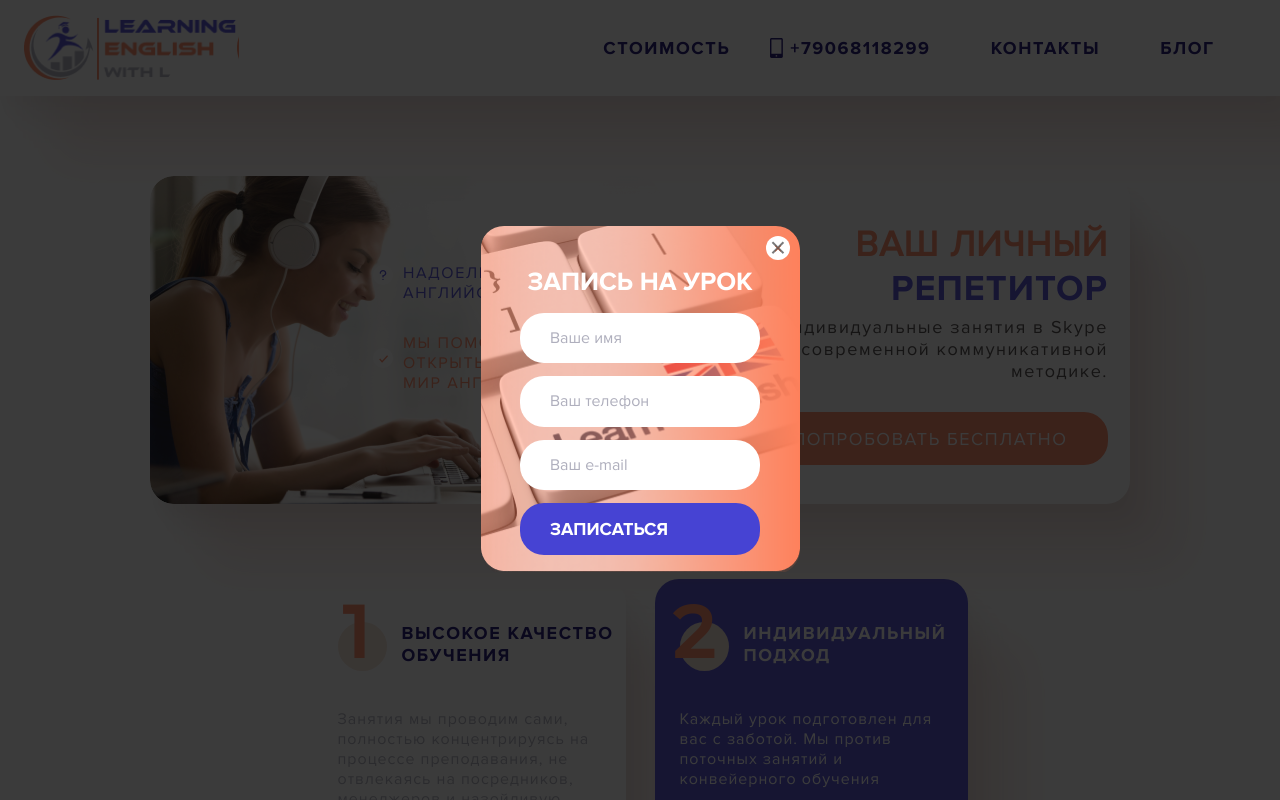
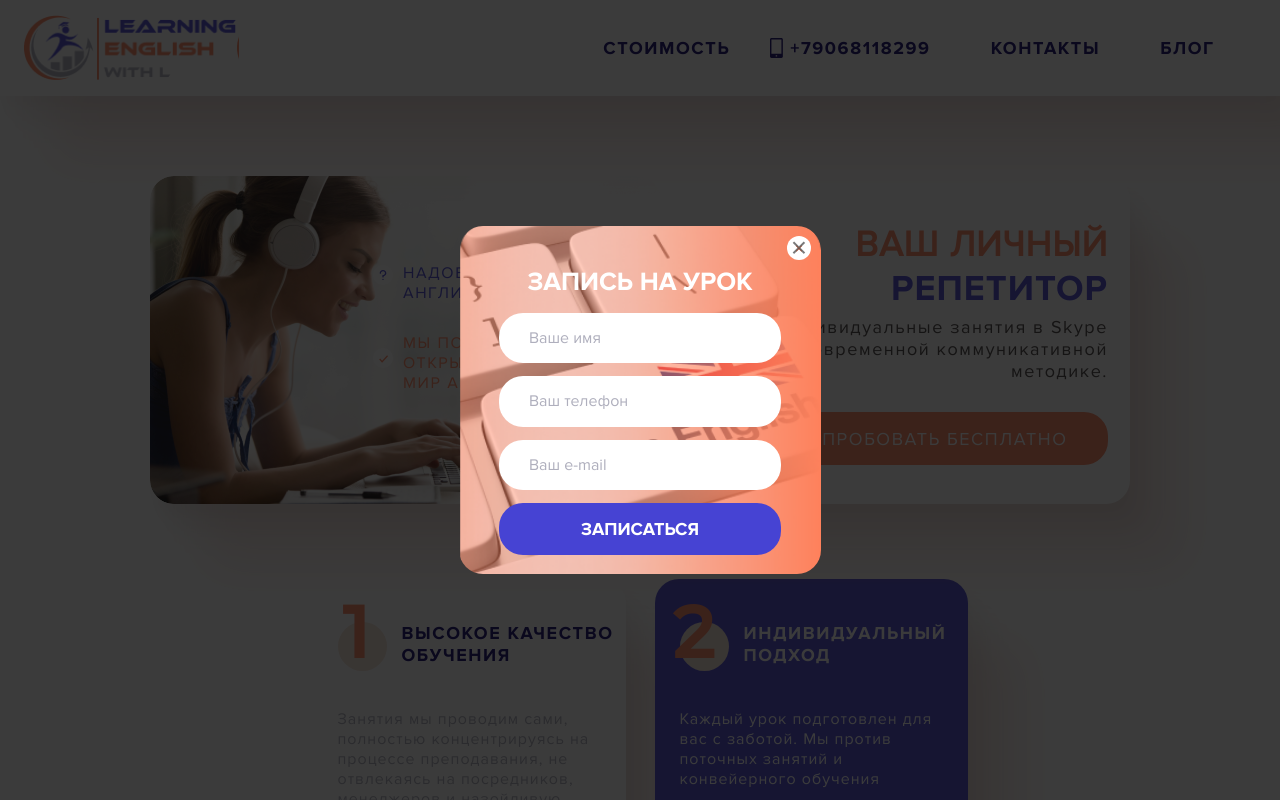
Before and after one commit to JustifyContentSB/english, a website: page app/index.html in a window 1280 px wide. Both pictures are taken after a click on the link "ПОПРОБОВАТЬ БЕСПЛАТНО". Shown: the top 800 px of the page. Drawn offline with nearby package versions, Linux system fonts and the light colour scheme; files whose address does not match are found by name.

Commit message:
Некоторые мелкие правки по попапу "lesson"(изменение ширины)

```diff
--- a/app/index.html
+++ b/app/index.html
@@ -155,15 +155,15 @@
 	<div id="lessonPopup" class="lesson mfp-hide">
 		<a class="lesson__close" href="#"></a>
 		<h2 class="lesson__title">Запись на урок</h2>
-		<form class="lesson__form" action="#">
+		<form class="lesson__form" action="POST">
 			<div class="lesson__input">
-				<input type="text" placeholder="Ваше имя">
+				<input type="text" name="person" placeholder="Ваше имя">
 			</div>
 			<div class="lesson__input">
-				<input type="text" placeholder="Ваш телефон">
+				<input type="tel" name="tel" pattern="2[0-9]{3}-[0-9]{3}" placeholder="Ваш телефон" required>
 			</div>
 			<div class="lesson__input">
-				<input type="text" placeholder="Ваш e-mail">
+				<input type="email" name="email" placeholder="Ваш e-mail">
 			</div>
 			<a class="lesson__btn" href="#">записаться</a>
 		</form>
--- a/app/scss/lesson.scss
+++ b/app/scss/lesson.scss
@@ -65,6 +65,7 @@
 		font-family: 'ProximaNova-Bold';
 		font-size: 18px;
 		text-transform: uppercase;
+		text-align: center;
 		color: #fff;
 		background: $fiolet;
 		border: none;
@@ -80,3 +81,9 @@
 		}
 	}
 }
+
+@media screen and(min-width: 411px) {
+	.lesson {
+		width: 362px;
+	}
+}
```
Also changed, not shown: app/css/style.css.
